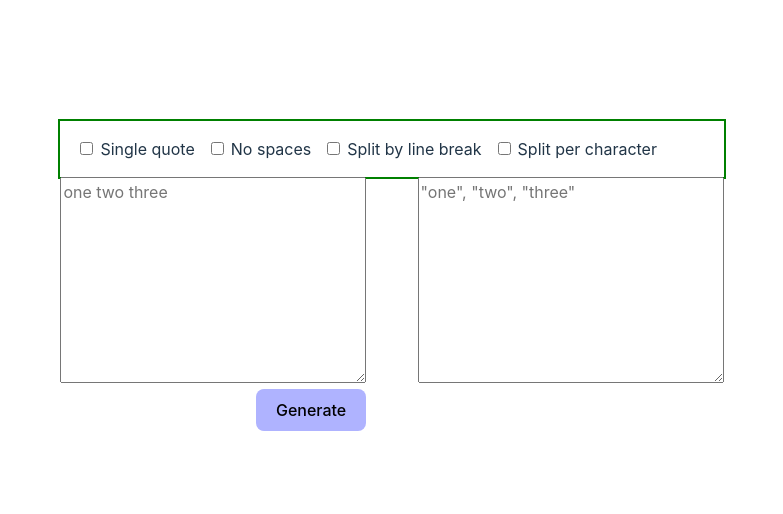
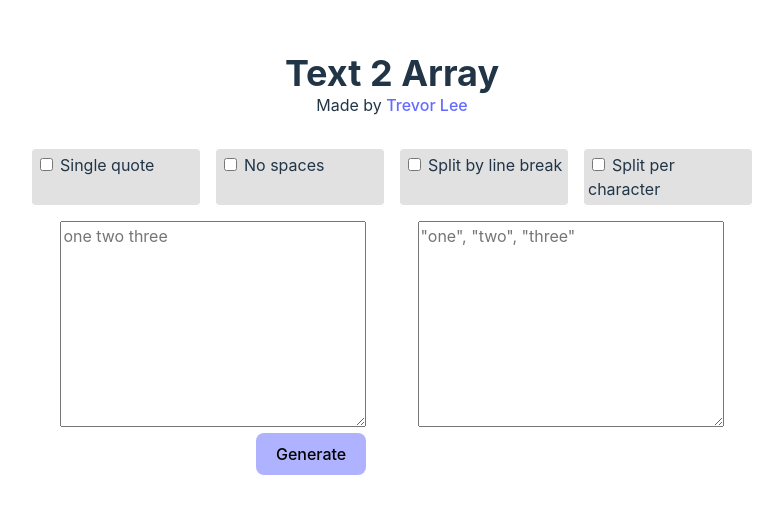
Before and after one commit to boogerbuttcheeks/text2array, a React (Vite) app: page / in a window 1280 px wide. Shown: the part 132-646 px from the top of the page, without its empty margins (248-1031 px from the left). Built offline with nearby package versions, Linux system fonts and the light colour scheme.

Commit message:
styling and meta config

```diff
--- a/index.html
+++ b/index.html
@@ -4,7 +4,7 @@
     <meta charset="UTF-8" />
     <link rel="icon" type="image/svg+xml" href="/vite.svg" />
     <meta name="viewport" content="width=device-width, initial-scale=1.0" />
-    <title>Vite + React + TS</title>
+    <title>Text 2 Array</title>
   </head>
   <body>
     <div id="root"></div>
--- a/src/App.css
+++ b/src/App.css
@@ -4,7 +4,34 @@
   place-content: center;
 }
 
-.App {
+h1,
+p {
+  text-align: center;
+  margin: 0;
+}
+
+h1 {
+  margin-top: 1rem;
+  margin-bottom: 0.5rem;
+  font-size: 2.25rem;
+}
+
+p {
+  margin-bottom: 1rem;
+}
+
+@media (max-width: 783px) {
+  .app {
+    max-width: 320px;
+  }
+
+  #root {
+    display: flex;
+    justify-content: center;
+  }
+}
+
+.input-wrapper {
   display: flex;
   justify-content: center;
   flex-wrap: wrap;
@@ -13,7 +40,18 @@
 
 .settings {
   padding: 1rem;
-  outline: 2px solid green;
+  display: flex;
+  justify-content: space-evenly;
+  flex-wrap: wrap;
+  gap: 1rem;
+}
+
+.setting {
+  background: #3a3a3a;
+  border-radius: 4px;
+  padding: 0.25rem;
+  width: 160px;
+  cursor: pointer;
 }
 
 .textarea-wrapper {
@@ -23,6 +61,7 @@
 .generate-wrapper {
   display: flex;
   flex-direction: row-reverse;
+  margin-bottom: 2rem;
 }
 
 textarea {
@@ -33,5 +72,15 @@ textarea {
 
 label {
   margin-left: 4px;
-  margin-right: 12px;
+  cursor: pointer;
 }
+
+input[type='checkbox'] {
+  cursor: pointer;
+}
+
+@media (prefers-color-scheme: light) {
+  .setting {
+    background: #e1e1e1;
+  }
+}
--- a/src/App.jsx
+++ b/src/App.jsx
@@ -80,20 +80,27 @@ function App() {
   }
 
   return (
-    <>
+    <div className='app'>
+      <h1>Text 2 Array</h1>
+      <p>Made by <a href='https://trevortylerlee.com'>Trevor Lee</a></p>
       <div className='settings'>
+        <div className='setting'>
           <input type="checkbox"
             id="single-quote"
             name="single-quote"
             onClick={handleSingleQuoteChange}
           />
           <label htmlFor="single-quote">Single quote</label>
+        </div>
+        <div className='setting'>
           <input type="checkbox"
             id="no-space"
             name="no-space"
             onClick={handleNoSpaceChange}
           />
           <label htmlFor="no-space">No spaces</label>
+        </div>
+        <div className='setting'>
           <input type="checkbox"
             id="line-break"
             name="line-break"
@@ -103,6 +110,8 @@ function App() {
             onChange={() => { }}
           />
           <label htmlFor="line-break">Split by line break</label>
+        </div>
+        <div className='setting'>
           <input type="checkbox"
             id="per-character"
             name="per-character"
@@ -110,7 +119,8 @@ function App() {
           />
           <label htmlFor="per-character">Split per character</label>
         </div>
-      <div className='App'>
+      </div>
+      <div className='input-wrapper'>
         <div className='textarea-wrapper'>
           <form>
             <textarea
@@ -149,7 +159,7 @@ function App() {
           </form>
         </div>
       </div>
-    </>
+    </div>
   )
 }
 
--- a/src/index.css
+++ b/src/index.css
@@ -13,6 +13,16 @@
   -webkit-font-smoothing: antialiased;
   -moz-osx-font-smoothing: grayscale;
   -webkit-text-size-adjust: 100%;
+}
+
+body {
+  overflow: hidden;
+}
+
+@media (max-width: 783px) {
+  body {
+    overflow: scroll;
+  }
 }
 
 a {
```
Lines whose indentation alone changed are shown as unchanged.
